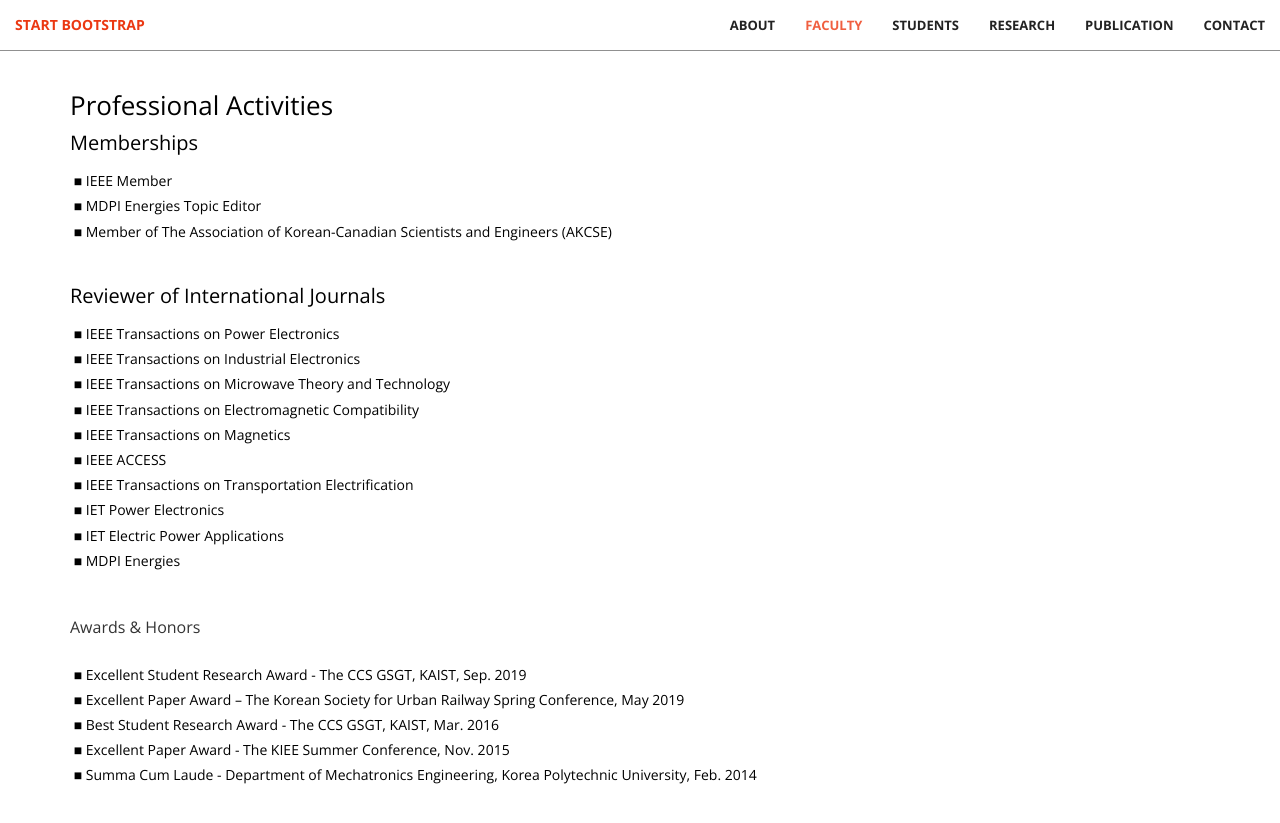
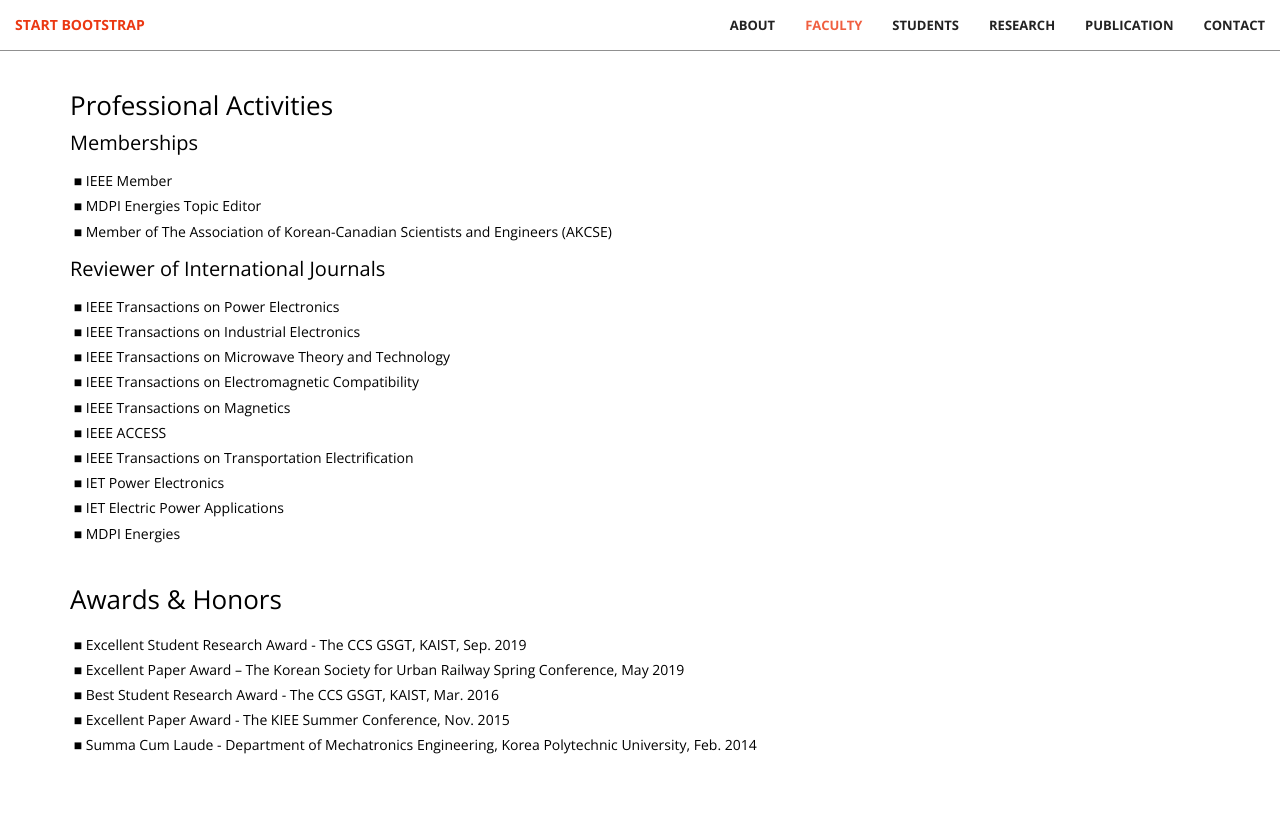
Before and after one commit to dwKim88/AEL, a Jekyll site: the page built from index.html, in a window 1280 px wide and 900 px high, scrolled down 2744 px. Shown: the top 823 px of the window. Built offline with Jekyll 4.4.1, drawn with Linux system fonts in a browser that asks for light colours.

Commit message:
Update services.html

```diff
--- a/_includes/services.html
+++ b/_includes/services.html
@@ -107,14 +107,10 @@
                         &nbsp;■ MDPI Energies Topic Editor<br>
                         &nbsp;■ Member of The Association of Korean-Canadian Scientists and Engineers (AKCSE)<br>
                     </p>
-                    <p style="line-height: 1.8; color:black; font-size:4px;">
-                        <br>
-                    </p>
 
                     <p style="line-height: 0.5; color:black; font-size:20px;">
                         Reviewer of International Journals
                     </p>
-
                     <p style="line-height: 1.8; color:black; font-size:14px;">
                         &nbsp;■ IEEE Transactions on Power Electronics<br>
                         &nbsp;■ IEEE Transactions on Industrial Electronics<br>
@@ -136,7 +132,7 @@
         <div class="row">
             <div class="col-md-12 text-left">
                 <h2>
-                    <p style="line-height: 1.8;">
+                    <p style="line-height: 1.0; color:black; font-size:26px;">
                         Awards & Honors
                     </p>
                 </h2>
```
